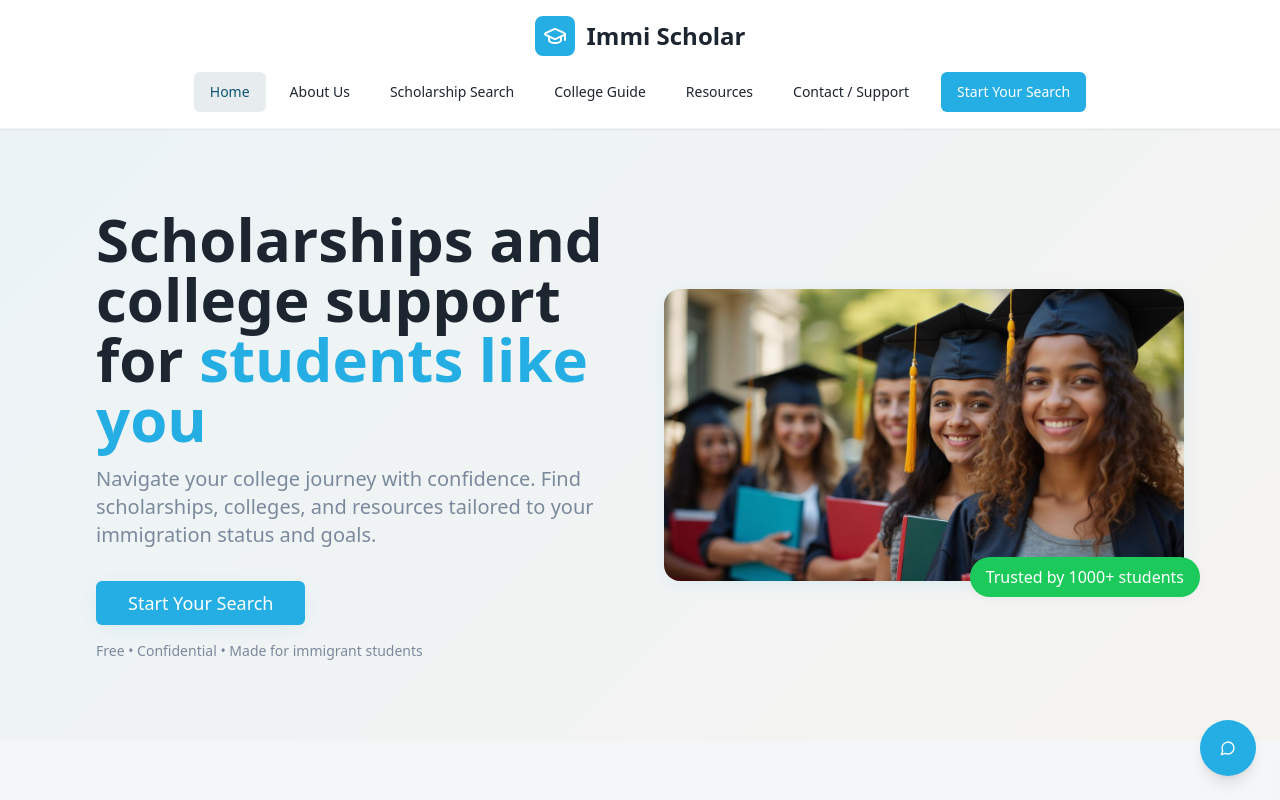
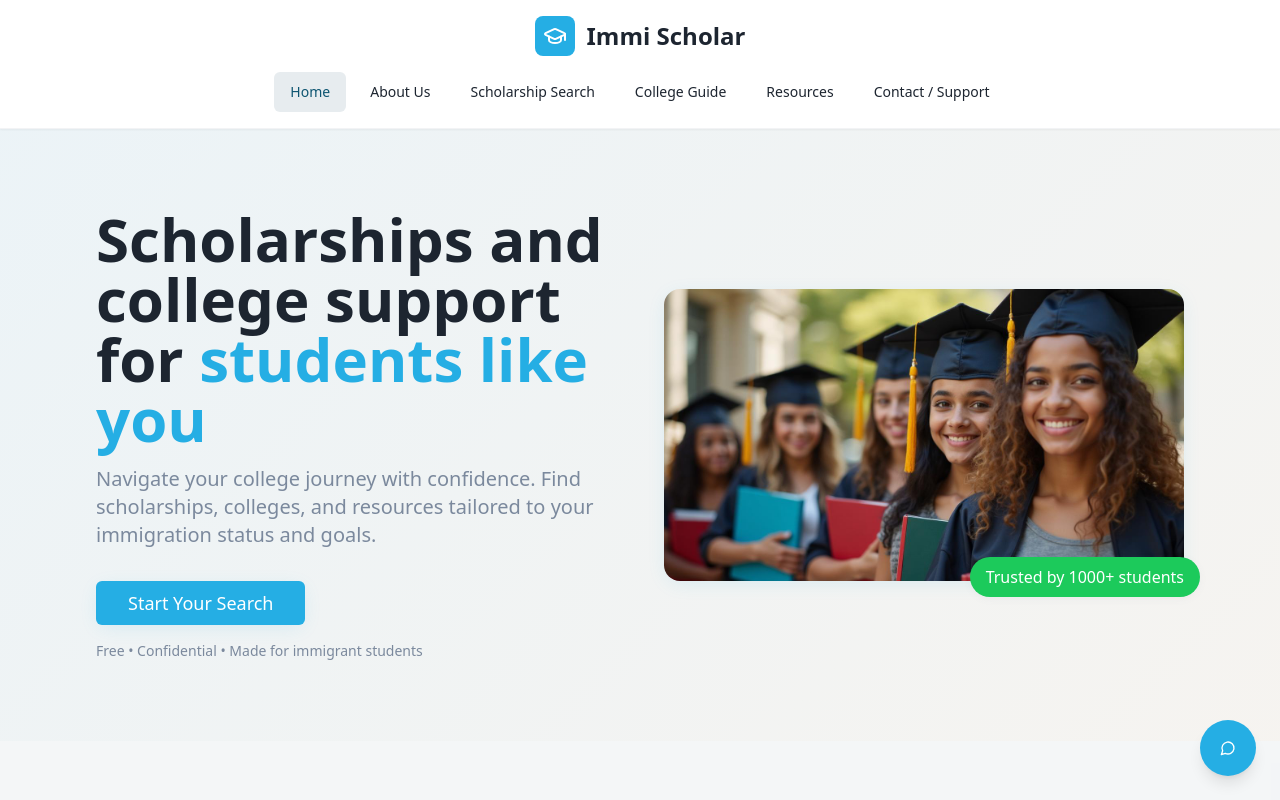
Before and after one commit to CodingProject2024/scholar-pathways-usa, a React (Vite) app: page / in a window 1280 px wide. Shown: the top 800 px of the page. Built offline with nearby package versions, Linux system fonts and the light colour scheme.

Commit message:
Remove "Start Search" tab
Removed the "Start Search" tab from the navigation menu.

```diff
--- a/src/components/Navigation.tsx
+++ b/src/components/Navigation.tsx
@@ -52,12 +52,6 @@ const Navigation = ({ currentPage, onNavigate }: NavigationProps) => {
                 {item.label}
               </Button>
             ))}
-            <Button
-              onClick={() => handleNavClick("profile")}
-              className="bg-primary text-primary-foreground hover:bg-primary/90 font-medium ml-2"
-            >
-              Start Your Search
-            </Button>
           </div>
         </div>
       </div>
```
